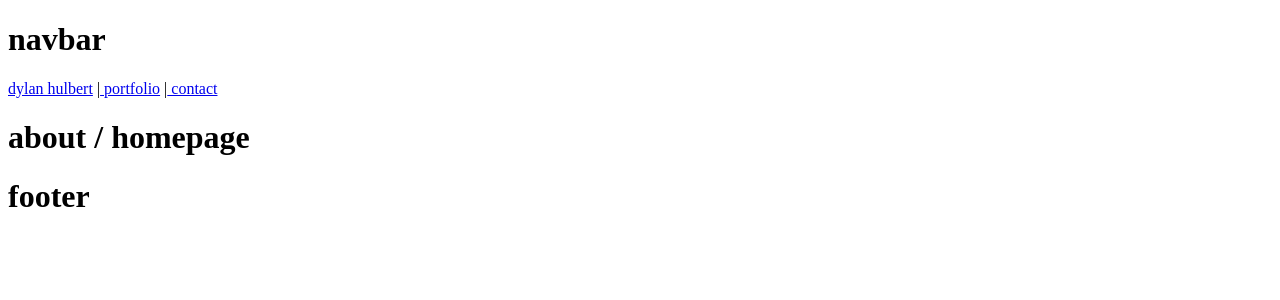
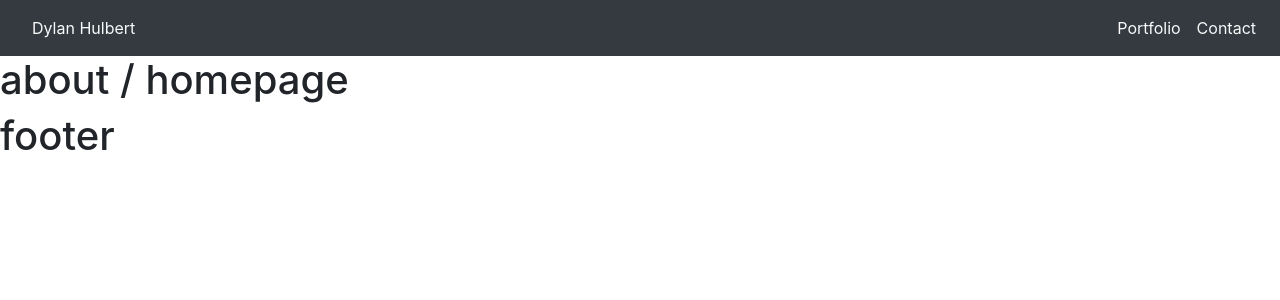
Before and after one commit to dylanhulbert/portfolio.dylanhulbert.com, a React (Create React App) app: page / in a window 1280 px wide. Shown: the top 300 px of the page. Built offline with nearby package versions, Linux system fonts and the light colour scheme.

Commit message:
navbar update

```diff
--- a/package.json
+++ b/package.json
@@ -30,6 +30,7 @@
     "bootstrap": "^4.5.0",
     "gh-pages": "^2.1.1",
     "jquery": "^3.5.1",
+    "mdbreact": "^4.27.0",
     "popper.js": "^1.16.1",
     "react": "^16.9.0",
     "react-bootstrap": "^1.0.1",
--- a/public/index.html
+++ b/public/index.html
@@ -1,21 +1,55 @@
 <!DOCTYPE html>
 <html lang="en">
   <head>
-    <meta charset="utf-8" />
-    <link rel="icon" href="%PUBLIC_URL%/favicon.ico" />
-    <meta name="viewport" content="width=device-width, initial-scale=1" />
-    <meta name="theme-color" content="#000000" />
-    <meta
-      name="description"
-      content="Web site created using create-react-app"
-    />
-    <link rel="apple-touch-icon" href="%PUBLIC_URL%/logo192.png" />
-    <link rel="manifest" href="%PUBLIC_URL%/manifest.json" />
+    <meta charset="utf-8">
+    <meta name="viewport" content="width=device-width, initial-scale=1, shrink-to-fit=no">
+    <meta name="theme-color" content="#000000">
+    <!--
+      manifest.json provides metadata used when your web app is added to the
+      homescreen on Android. See https://developers.google.com/web/fundamentals/engage-and-retain/web-app-manifest/
+    -->
+    <link rel="manifest" href="%PUBLIC_URL%/manifest.json">
+    <link rel="shortcut icon" href="%PUBLIC_URL%/favicon.ico">
+    <!--
+      Notice the use of %PUBLIC_URL% in the tags above.
+      It will be replaced with the URL of the `public` folder during the build.
+      Only files inside the `public` folder can be referenced from the HTML.
+      Unlike "/favicon.ico" or "favicon.ico", "%PUBLIC_URL%/favicon.ico" will
+      work correctly both with client-side routing and a non-root public URL.
+      Learn how to configure a non-root public URL by running `npm run build`.
+    -->
+
+    <link rel="stylesheet" href="https://stackpath.bootstrapcdn.com/bootstrap/4.1.0/css/bootstrap.min.css"
+    integrity="sha384-9gVQ4dYFwwWSjIDZnLEWnxCjeSWFphJiwGPXr1jddIhOegiu1FwO5qRGvFXOdJZ4"
+    crossorigin="anonymous">
 
     <title>Dylan Hulbert</title>
   </head>
   <body>
-    <noscript>You need to enable JavaScript to run this app.</noscript>
+    <noscript>
+      You need to enable JavaScript to run this app.
+    </noscript>
     <div id="root"></div>
+    <!--
+      This HTML file is a template.
+      If you open it directly in the browser, you will see an empty page.
+      You can add webfonts, meta tags, or analytics to this file.
+      The build step will place the bundled scripts into the <body> tag.
+      To begin the development, run `npm start` or `yarn start`.
+      To create a production bundle, use `npm run build` or `yarn build`.
+    -->
+
+    <script src="https://code.jquery.com/jquery-3.3.1.slim.min.js"
+    integrity="sha384-q8i/X+965DzO0rT7abK41JStQIAqVgRVzpbzo5smXKp4YfRvH+8abtTE1Pi6jizo"
+    crossorigin="anonymous"></script>
+
+    <script src="https://cdnjs.cloudflare.com/ajax/libs/popper.js/1.14.0/umd/popper.min.js"
+    integrity="sha384-cs/chFZiN24E4KMATLdqdvsezGxaGsi4hLGOzlXwp5UZB1LY//20VyM2taTB4QvJ"
+    crossorigin="anonymous"></script>
+
+    <script src="https://stackpath.bootstrapcdn.com/bootstrap/4.1.0/js/bootstrap.min.js"
+    integrity="sha384-uefMccjFJAIv6A+rW+L4AHf99KvxDjWSu1z9VI8SKNVmz4sk7buKt/6v9KI65qnm"
+    crossorigin="anonymous"></script>
+
   </body>
 </html>
--- a/src/index.js
+++ b/src/index.js
@@ -1,3 +1,5 @@
+import 'bootstrap/dist/css/bootstrap.min.css';
+
 import React from 'react'
 import { render } from 'react-dom'
 import { BrowserRouter } from 'react-router-dom'
--- a/src/pages/Navigation.js
+++ b/src/pages/Navigation.js
@@ -1,15 +1,24 @@
 import React from 'react'
 import { Link } from 'react-router-dom'
+import Navbar from 'react-bootstrap/Navbar'
 
 export default function Navigation() {
   return (
 
     <div>
-      <h1>navbar</h1>
-        <Link to="/">dylan hulbert</Link> |
-        <Link to="/portfolio"> portfolio</Link> |
-        <Link to="/contact"> contact</Link>
+
+      <Navbar expand="lg" variant="primary" bg="dark">
+        <Link class="nav-link" to="/"><div class="text-light">Dylan Hulbert</div></Link>
+          <ul class="navbar-nav ml-auto">
+            <li class="nav-item">
+              <Link class="nav-link" to="/portfolio"><div class="text-light">Portfolio</div></Link>
+            </li>
+            <li class="nav-item">
+              <Link class="nav-link" to="/contact"><div class="text-light">Contact</div></Link>
+            </li>
+          </ul>
+      </Navbar>
+
     </div>
-
   )
 }
```
Also changed, not shown: src/pages/Footer.js (+7 -5 lines), 1 other file (tests, documents, lock files or other folders).
